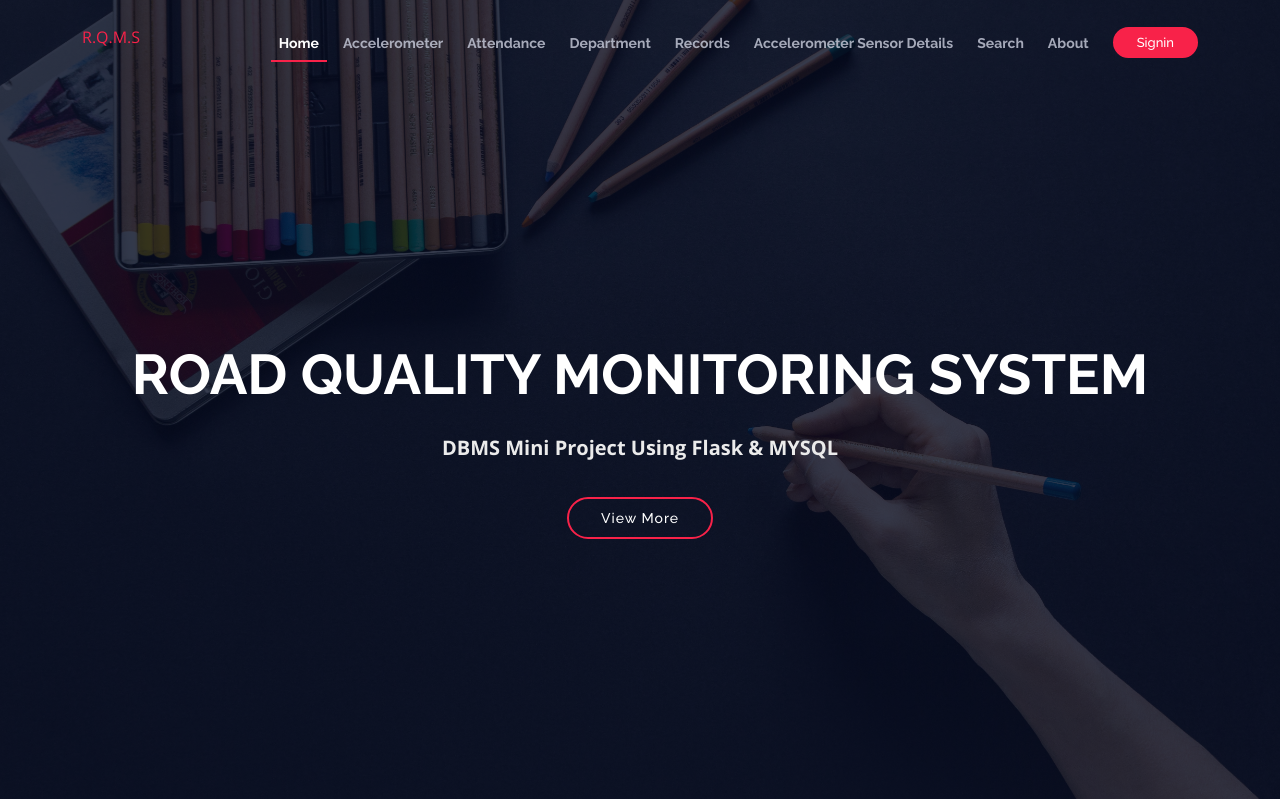
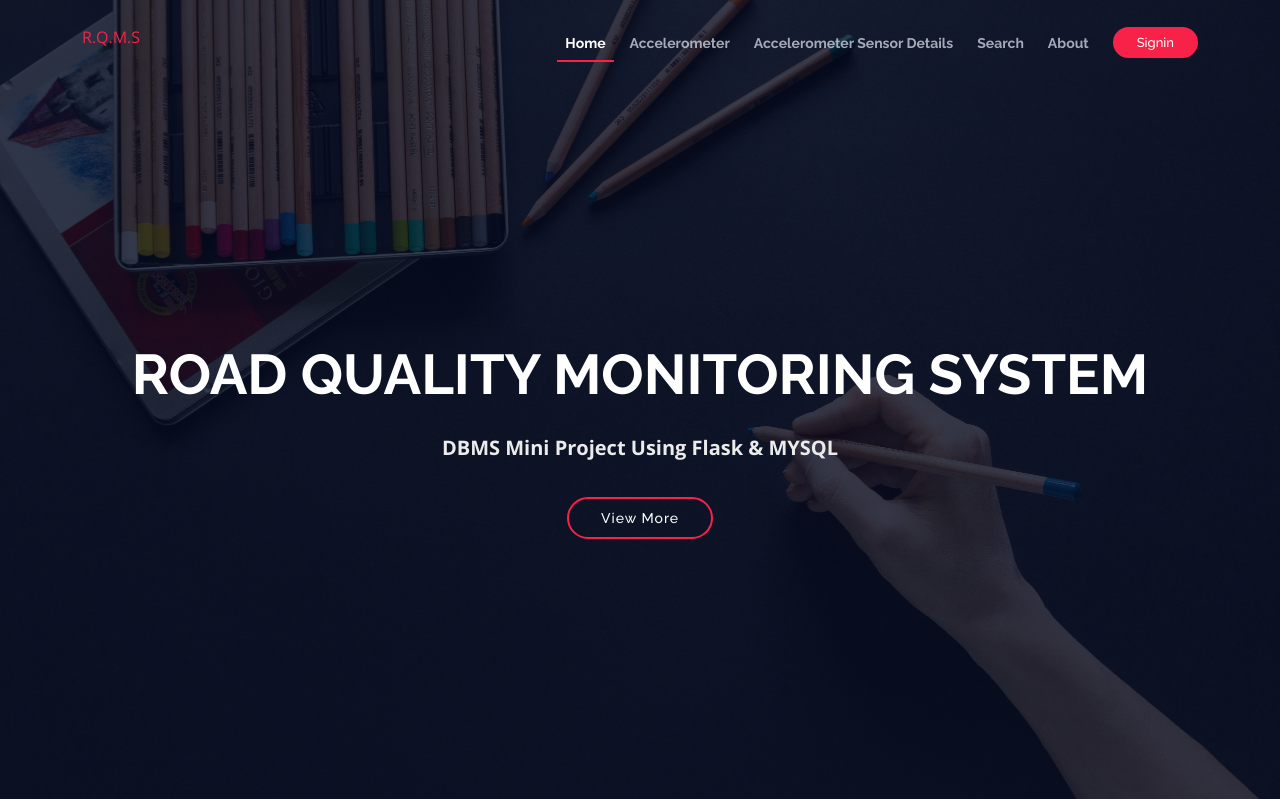
Before and after one commit to nischith2002/nischit_sms, a Flask app: page /accelerometerdetails in a window 1280 px wide. Shown: the top 799 px of the page. Run offline with Flask 2, Linux system fonts and the light colour scheme; data that the repository does not hold is empty; some libraries are stand-ins or nearby versions.

Commit message:
Update base.html

```diff
--- a/student management/templates/base.html
+++ b/student management/templates/base.html
@@ -44,9 +44,7 @@
           {% endblock home %}"><a href="/">Home</a></li>
 
  <li><a href="/addaccelerometer">Accelerometer</a></li>
- <li><a href="/addattendance">Attendance</a></li>
- <li><a href="/department">Department</a></li>
- <li><a href="/triggers">Records</a></li>
+
  <li><a href="/accelerometerdetails">Accelerometer Sensor Details</a></li>
  <li><a href="/search">Search</a></li>
 
```
